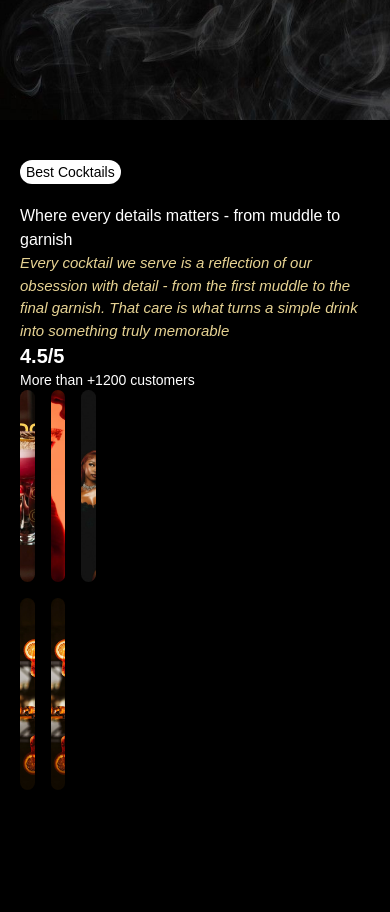
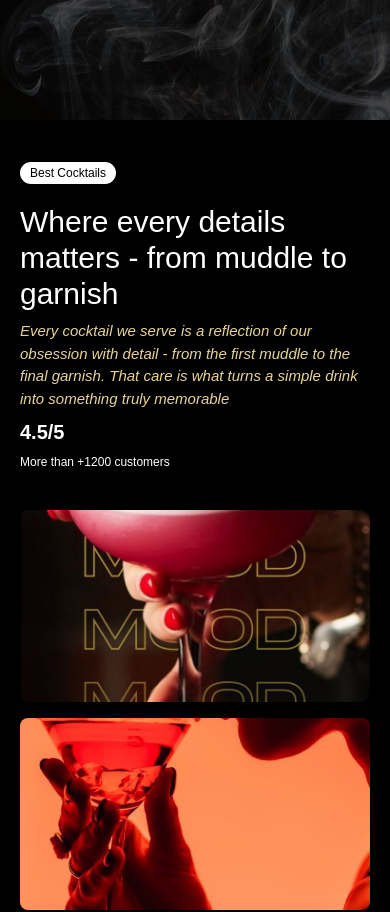
Before and after one commit to 4ssh1/cocktail-website, a React (Vite) app: page / in a window 390 px wide. Shown: the part 2000-2912 px from the top of the page. Before the commit the page ends 2854 px from the top, so only its background shows below. Built offline with nearby package versions, Linux system fonts and the light colour scheme.

Commit message:
completed about section

```diff
--- a/src/components/About.tsx
+++ b/src/components/About.tsx
@@ -1,12 +1,42 @@
+import { useGSAP } from "@gsap/react"
+import { SplitText, gsap } from "gsap/all"
 
 const About = () => {
+  useGSAP(()=> {
+    const titleSplit = SplitText.create('#about h1', {
+      type: "words"
+    })
+
+    const scrollTimeline = gsap.timeline({
+      scrollTrigger: {
+        trigger: "#about",
+        start: 'top center'
+      }
+    })
+
+    scrollTimeline.from(titleSplit.words, {
+      opacity: 0,
+      duration: 1,
+      yPercent: 100,
+      ease: "expo.out",
+      stagger: 0.07
+    }).from(".top-grid div, .bottom-grid div", {
+      opacity: 0,
+      duration: 1,
+      ease: "power1.inOut",
+      stagger: 0.04
+    }, '-=0.5')
+
+  })
+
   return (
     <section id="about">
-      <div className="mb-16 md:px-0 px-5">
+      <div className="mb-16 md:px-0 px-5 relative">
+        <div className="bg-black absolute top-0 right-0 opacity-80"></div>
         <div className="content">
             <div className="md:col-span-8 pt-10">
-                <p className="badge exo-2 bg-white py-1 px-1.5 rounded-2xl inline text-black text-sm">Best Cocktails</p>
-                <h1 className="paytone pt-5">Where every details matters <span className="text-white">- </span>
+                <p className="badge exo-2 bg-white py-1 px-2.5 rounded-2xl inline text-black text-xs sm:text-sm">Best Cocktails</p>
+                <h1 className="paytone pt-5 text-3xl pb-2">Where every details matters <span className="text-white">- </span>
                     from muddle to garnish
                 </h1>
             </div>
@@ -16,31 +46,31 @@ const About = () => {
               </p>
 
               <div>
-                <p className="md:text-3xl text-xl font-bold">
+                <p className="md:text-3xl text-xl font-bold py-2">
                   <span>4.5</span>/5
                 </p>
-                <p className="text-sm text-white">
+                <p className="text-xs sm:text-sm text-white">
                   More than +1200 customers
                 </p>
               </div>
             </div>
 
-            <div className="top-grid grid grid-cols-12 gap-4">
-              <div className="md:col-span-3 h-48 relative">
+            <div className="top-grid grid grid-cols-1 sm:grid-cols-6 lg:grid-cols-12 gap-4 pt-10">
+              <div className="sm:col-span-3 lg:col-span-3 h-48 relative">
                 <img
                   src="drink-3.jpg"
                   alt="grid-img-1"
                   className="absolute inset-0 w-full h-full object-cover rounded-lg"
                 />
               </div>
-              <div className="md:col-span-6 h-48 relative">
+              <div className="sm:col-span-3 lg:col-span-6 h-48 relative">
                 <img
                   src="drink-5.jpg"
                   alt="grid-img-1"
                   className="absolute inset-0 w-full h-full object-cover rounded-lg"
                 />
               </div>
-              <div className="md:col-span-3 h-48 relative">
+              <div className="sm:col-span-6 lg:col-span-3 h-48 relative">
                 <img
                   src="drink-6.jpg"
                   alt="grid-img-1"
@@ -49,17 +79,17 @@ const About = () => {
               </div>
             </div>
 
-            <div className="bottom-grid grid grid-cols-12 gap-4 mt-4">
-              <div className="md:col-span-8 h-48 relative">
+            <div className="bottom-grid grid grid-cols-1 sm:grid-cols-6 lg:grid-cols-12 gap-4 mt-4">
+              <div className="sm:col-span-4 lg:col-span-8 h-48 relative">
                 <img
                   src="drink-4.jpg"
                   alt="grid-img-1"
                   className="absolute inset-0 w-full h-full object-cover rounded-lg"
                 />
               </div>
-              <div className="md:col-span-4 h-48 relative">
+              <div className="sm:col-span-2 lg:col-span-4 h-48 relative">
                 <img
-                  src="drink-4.jpg"
+                  src="abt1.png"
                   alt="grid-img-1"
                   className="absolute inset-0 w-full h-full object-cover rounded-lg"
                 />
```
